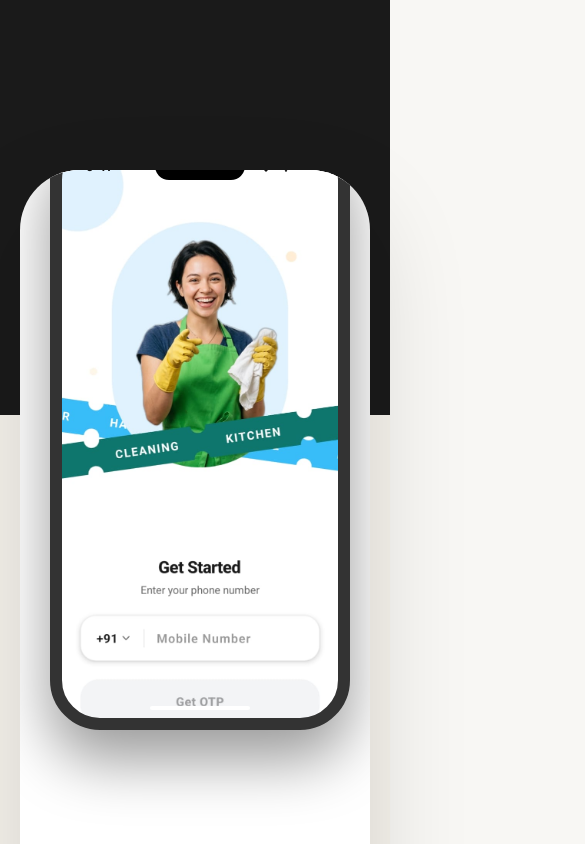
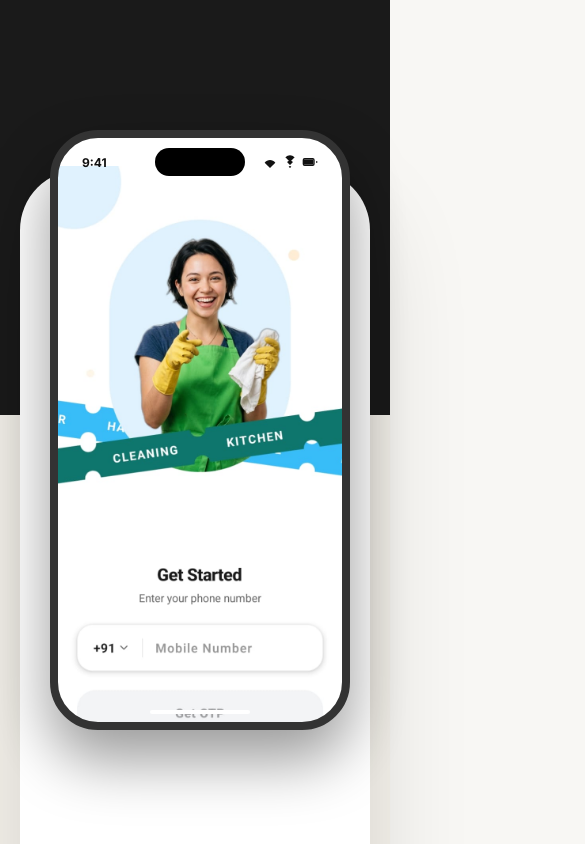
Before and after one commit to viratco/fixihelp, a React (Vite) app: page / in a window 390 px wide. Shown: the part 6500-7344 px from the top of the page, 585 px wide, since content can reach past the window. Built offline with nearby package versions, Linux system fonts and the light colour scheme.

Commit message:
Fix scheduler phone clipping and alignment responsiveness

```diff
--- a/src/index.css
+++ b/src/index.css
@@ -867,13 +867,14 @@ button {
 
 .scheduler-phone {
   background: #000;
-  width: 340px;
-  height: 700px;
-  border-radius: 50px;
-  border: 12px solid #333;
-  position: absolute; /* Changed to absolute for precise floating */
-  top: -280px; /* Moved up further */
-  left: 0;
+  width: 320px;
+  height: 650px;
+  border-radius: 48px;
+  border: 8px solid #333;
+  position: absolute;
+  top: -180px;
+  left: 50%;
+  transform: translateX(-50%);
   overflow: hidden;
   box-shadow: 0 30px 60px rgba(0,0,0,0.4);
 }
@@ -1259,7 +1260,7 @@ button {
     grid-template-columns: 1fr;
     max-width: 600px;
     padding: 60px 30px;
-    overflow: hidden;
+    overflow: visible;
   }
   .card-branding-blobs-bottom {
     transform: scale(0.6);
```
